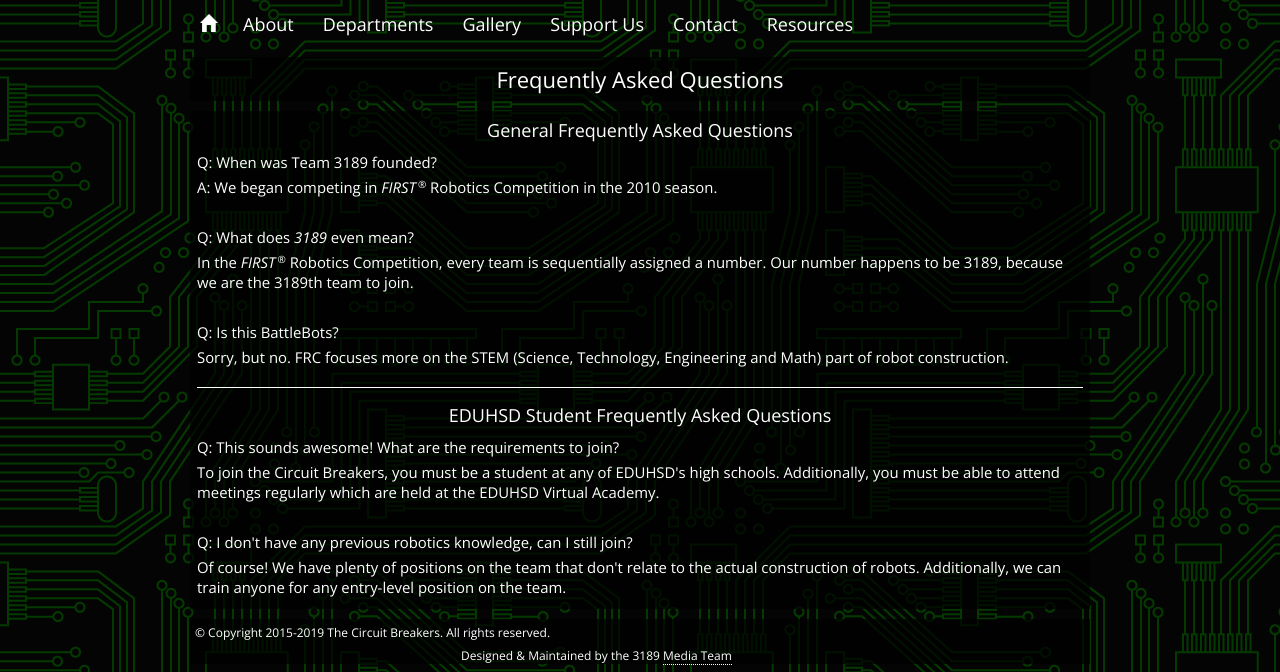
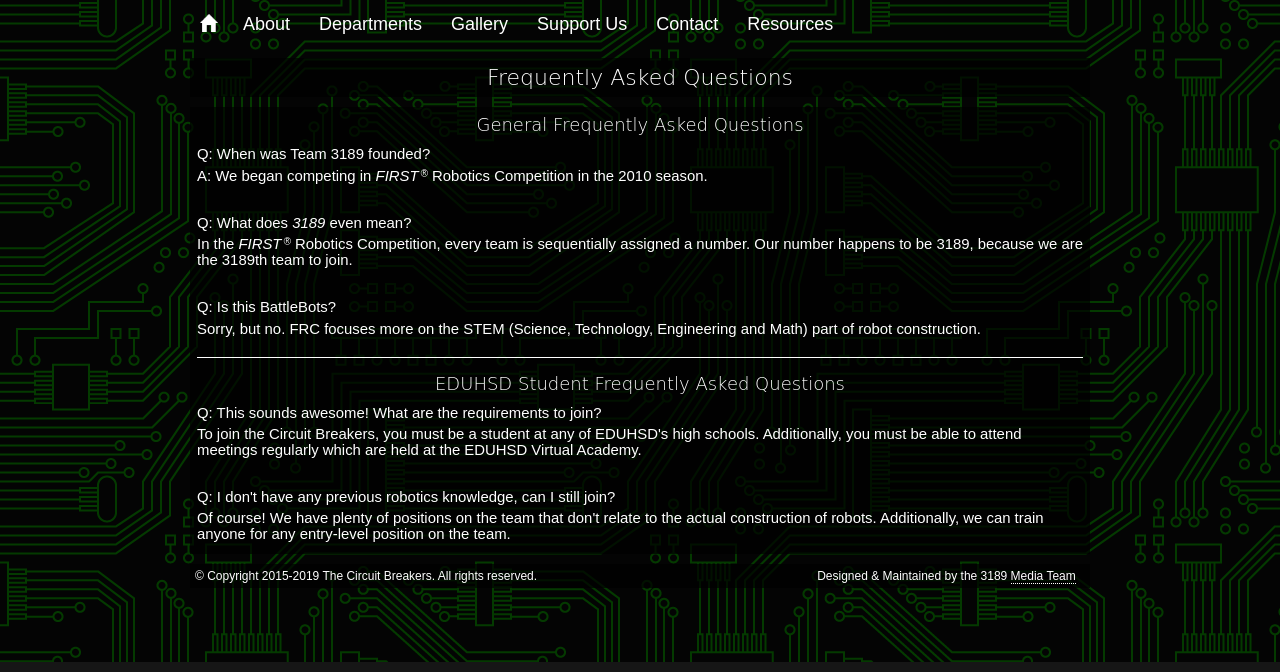
Before and after one commit to FIRSTTeam3189/3189.team, a plain HTML site: page about/faq/index.html in a window 1280 px wide. Shown: the part 138-810 px from the top of the page. Drawn offline with nearby package versions, Linux system fonts and the light colour scheme; files that its build step writes are made by us from their sources; a script that the page names is missing.

Commit message:
Fixed fonts again

```diff
--- a/main.css
+++ b/main.css
@@ -103,7 +103,7 @@ li a, .dropbtn {
 	padding-right: 10px;
 	padding-left: 10px;
     text-decoration: none;
-	font-family: 'Open Sans', sans-serif;
+	font-family: 'Exo 2', sans-serif;
 	font-weight: 400px;
 	font-size: 18px;
 	line-height: 26px;
@@ -136,7 +136,7 @@ li a:hover, .dropdown:hover .dropbtn {
     text-decoration: none;
     display: block;
 	text-decoration: none;
-	font-family: 'Open Sans', sans-serif;
+	font-family: 'Exo 2', sans-serif;
 	font-weight: 400px;
 	font-size: 15px;
 }
@@ -174,7 +174,7 @@ li a:hover, .dropdown:hover .dropbtn {
 /* -------- Main Text Styling -------- */
 
 .full-width h2 {
-	font-family: 'Open Sans', sans-serif;
+	font-family: 'Gugi', cursive;
 	font-weight: 300;
 	font-size: 22px;
 	color: #fff;
@@ -183,7 +183,7 @@ li a:hover, .dropdown:hover .dropbtn {
 }
 
 .full-width h3 {
-	font-family: 'Open Sans', sans-serif;
+	font-family: 'Gugi', cursive;
 	font-weight: 300;
 	font-size: 19px;
 	color: #fff;
@@ -193,7 +193,7 @@ li a:hover, .dropdown:hover .dropbtn {
 }
 
 .full-width h5 {
-	font-family: 'Open Sans', sans-serif;
+	font-family: 'Gugi', cursive;
 	font-weight: 300;
 	font-size: 18px;
 	color: #fff;
@@ -202,7 +202,7 @@ li a:hover, .dropdown:hover .dropbtn {
 }
 
 .full-width p {
-	font-family: 'Open Sans', sans-serif;
+	font-family: 'Exo 2', sans-serif;
 	font-weight: 300;
 	font-size: 14.9px;
 	color: #fff;
@@ -213,7 +213,7 @@ li a:hover, .dropdown:hover .dropbtn {
 }
 
 .full-width p#bold {
-	font-family: 'Open Sans', sans-serif;
+	font-family: 'Exo 2', sans-serif;
 	font-weight: 400;
 	font-size: 14.9px;
 	color: #fff;
@@ -244,7 +244,7 @@ hr.plain{
 }
 
 .footer h3 {
-	font-family: 'Open Sans', sans-serif;
+	font-family: 'Exo 2', sans-serif;
 	font-weight: 300;
 	font-size: 12px;
 #	font-style: italic;
@@ -255,7 +255,7 @@ hr.plain{
 }
 
 .footer h4 {
-	font-family: 'Open Sans', sans-serif;
+	font-family: 'Exo 2', sans-serif;
 	font-weight: 300;
 	font-size: 12px;
 #	font-style: italic;
```
